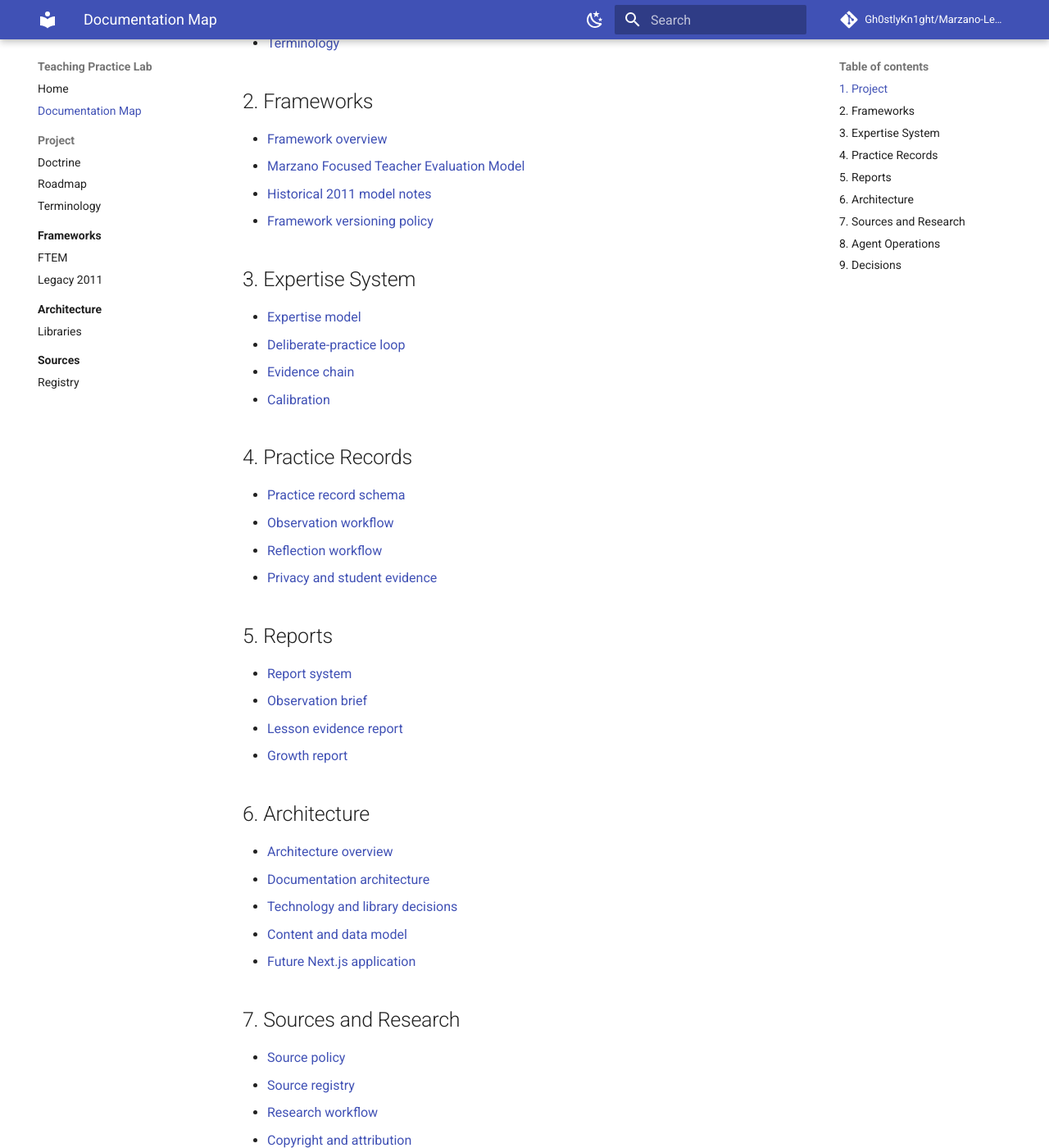
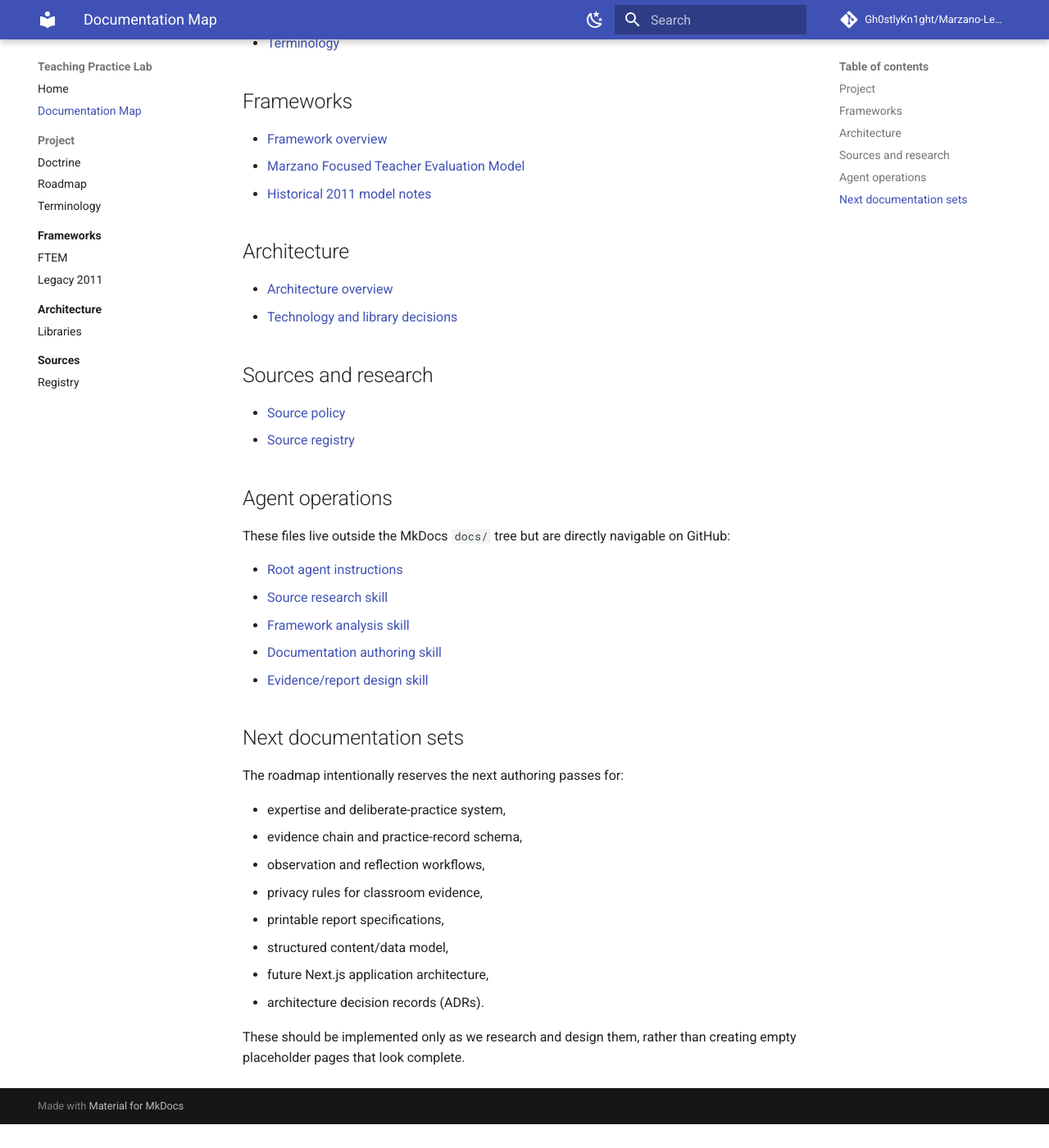
Before and after one commit to Gh0stlyKn1ght/Marzano-Learning-Map, an MkDocs documentation site: the page built from docs/SUMMARY.md, in a window 1280 px wide and 1400 px high, scrolled down 349 px. Shown: the whole window at 82% size. Built offline with MkDocs 1.6.1 and Material for MkDocs 9.7.7, drawn with Linux system fonts in a browser that asks for light colours; comment, search, counter and statistics services are not loaded; after the commit the page ends 1720 px from its top, so only the background shows below that; some of the changed text lies outside the part shown.

Commit message:
docs: align GitHub navigation with implemented foundation

```diff
--- a/docs/SUMMARY.md
+++ b/docs/SUMMARY.md
@@ -1,57 +1,32 @@
 # Documentation Map
 
-This page is the canonical human navigation map for the repository. It should remain useful when browsing directly on GitHub even if the MkDocs site is unavailable.
+This page is the canonical human navigation map for the repository. It remains useful when browsing directly on GitHub even if the MkDocs site is unavailable.
 
-## 1. Project
+## Project
 
 - [Project doctrine](project/doctrine.md)
 - [Roadmap](project/roadmap.md)
 - [Terminology](project/terminology.md)
 
-## 2. Frameworks
+## Frameworks
 
 - [Framework overview](frameworks/index.md)
 - [Marzano Focused Teacher Evaluation Model](frameworks/ftem/index.md)
 - [Historical 2011 model notes](frameworks/legacy-2011/index.md)
-- [Framework versioning policy](frameworks/versioning.md)
 
-## 3. Expertise System
-
-- [Expertise model](expertise/index.md)
-- [Deliberate-practice loop](expertise/deliberate-practice.md)
-- [Evidence chain](expertise/evidence-chain.md)
-- [Calibration](expertise/calibration.md)
-
-## 4. Practice Records
-
-- [Practice record schema](practice/record-schema.md)
-- [Observation workflow](practice/observation-workflow.md)
-- [Reflection workflow](practice/reflection-workflow.md)
-- [Privacy and student evidence](practice/privacy.md)
-
-## 5. Reports
-
-- [Report system](reports/index.md)
-- [Observation brief](reports/observation-brief.md)
-- [Lesson evidence report](reports/lesson-evidence.md)
-- [Growth report](reports/growth-report.md)
-
-## 6. Architecture
+## Architecture
 
 - [Architecture overview](architecture/index.md)
-- [Documentation architecture](architecture/documentation.md)
 - [Technology and library decisions](architecture/libraries.md)
-- [Content and data model](architecture/content-model.md)
-- [Future Next.js application](architecture/nextjs-app.md)
 
-## 7. Sources and Research
+## Sources and research
 
 - [Source policy](sources/index.md)
 - [Source registry](sources/registry.md)
-- [Research workflow](sources/research-workflow.md)
-- [Copyright and attribution](sources/copyright.md)
 
-## 8. Agent Operations
+## Agent operations
+
+These files live outside the MkDocs `docs/` tree but are directly navigable on GitHub:
 
 - [Root agent instructions](../AGENTS.md)
 - [Source research skill](../.agents/skills/source-research/SKILL.md)
@@ -59,6 +34,17 @@ This page is the canonical human navigation map for the repository. It should re
 - [Documentation authoring skill](../.agents/skills/docs-authoring/SKILL.md)
 - [Evidence/report design skill](../.agents/skills/evidence-reporting/SKILL.md)
 
-## 9. Decisions
+## Next documentation sets
 
-Architecture and research decisions live in `docs/decisions/` as short ADRs. Add a decision record whenever a choice would otherwise be rediscovered or debated later.
+The roadmap intentionally reserves the next authoring passes for:
+
+- expertise and deliberate-practice system,
+- evidence chain and practice-record schema,
+- observation and reflection workflows,
+- privacy rules for classroom evidence,
+- printable report specifications,
+- structured content/data model,
+- future Next.js application architecture,
+- architecture decision records (ADRs).
+
+These should be implemented only as we research and design them, rather than creating empty placeholder pages that look complete.
```
